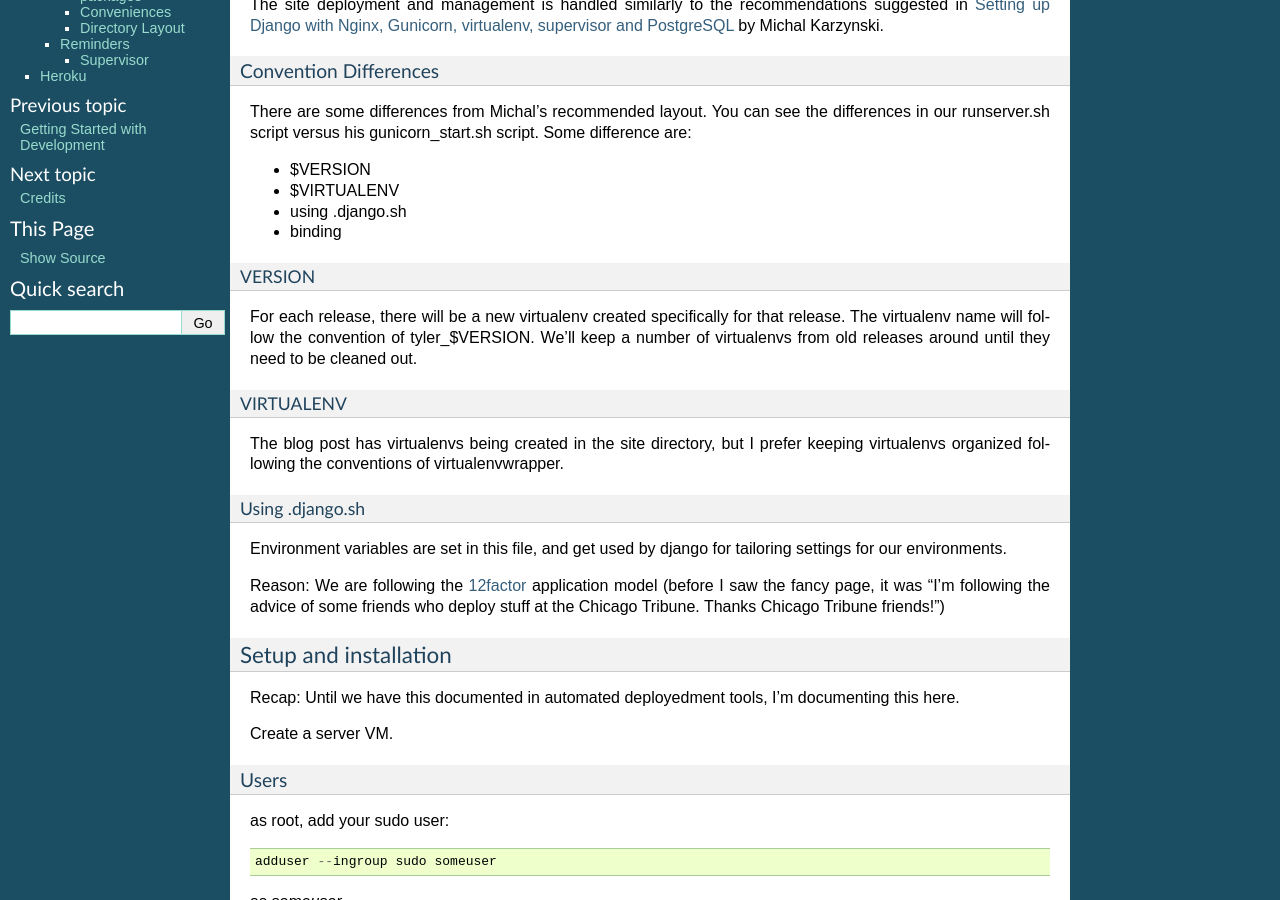
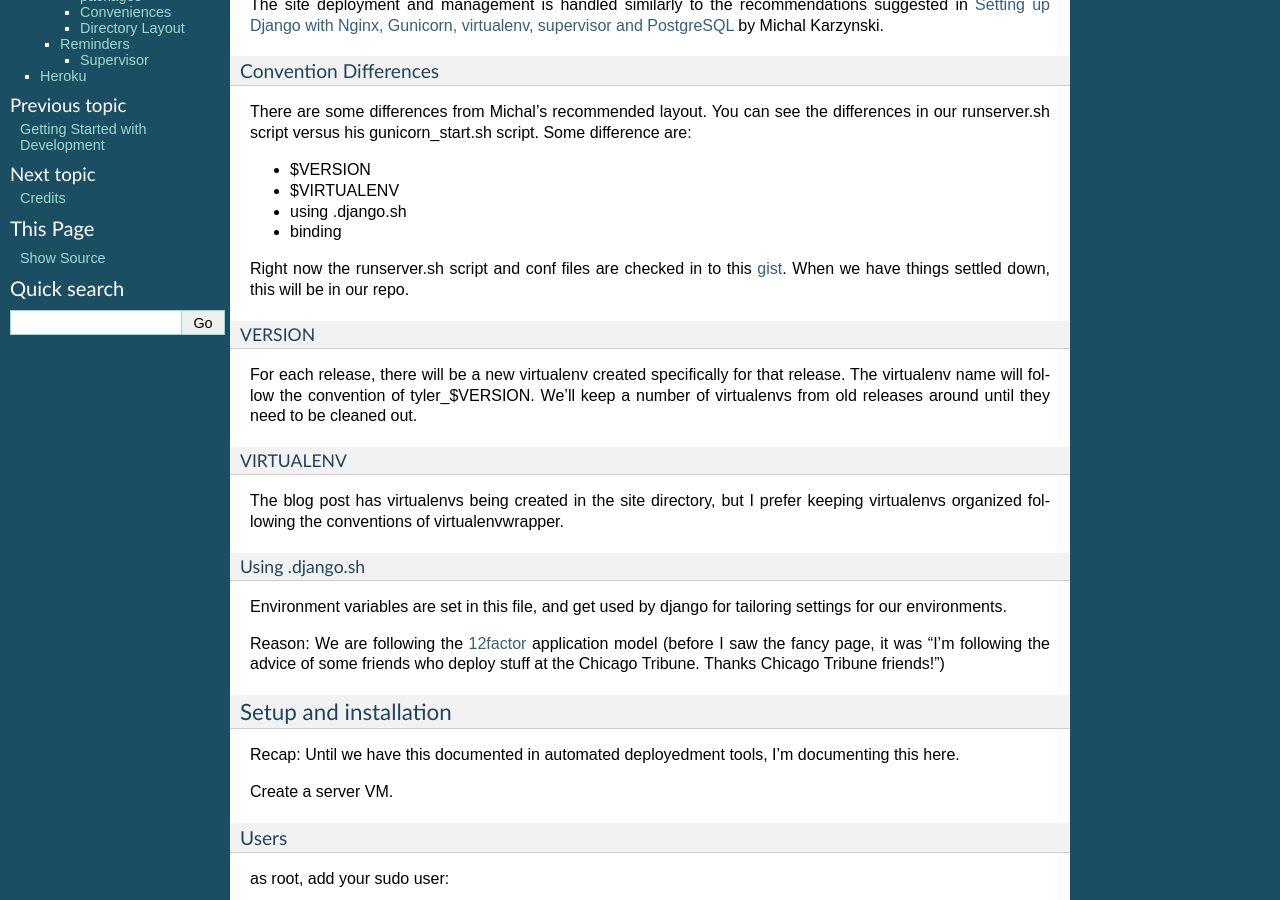
Before and after one commit to researchcompendia/researchcompendia, a Sphinx documentation site: the page built from docs/deployment.rst, in a window 1280 px wide and 900 px high, scrolled down 422 px. Built offline with Sphinx 7.4.7, drawn with Linux system fonts in a browser that asks for light colours; pages that are not in the unit, such as notebooks, are missing from menus.

Commit message:
added link to gist with the scripts and confs

```diff
--- a/docs/deployment.rst
+++ b/docs/deployment.rst
@@ -40,6 +40,11 @@ our runserver.sh script versus his gunicorn_start.sh script. Some difference are
 * $VIRTUALENV
 * using .django.sh
 * binding
+
+Right now the runserver.sh script and conf files are checked in to this
+`gist <https://gist.github.com/codersquid/7583630>`_. When we have things settled down,
+this will be in our repo.
+
 
 VERSION
 '''''''
```
